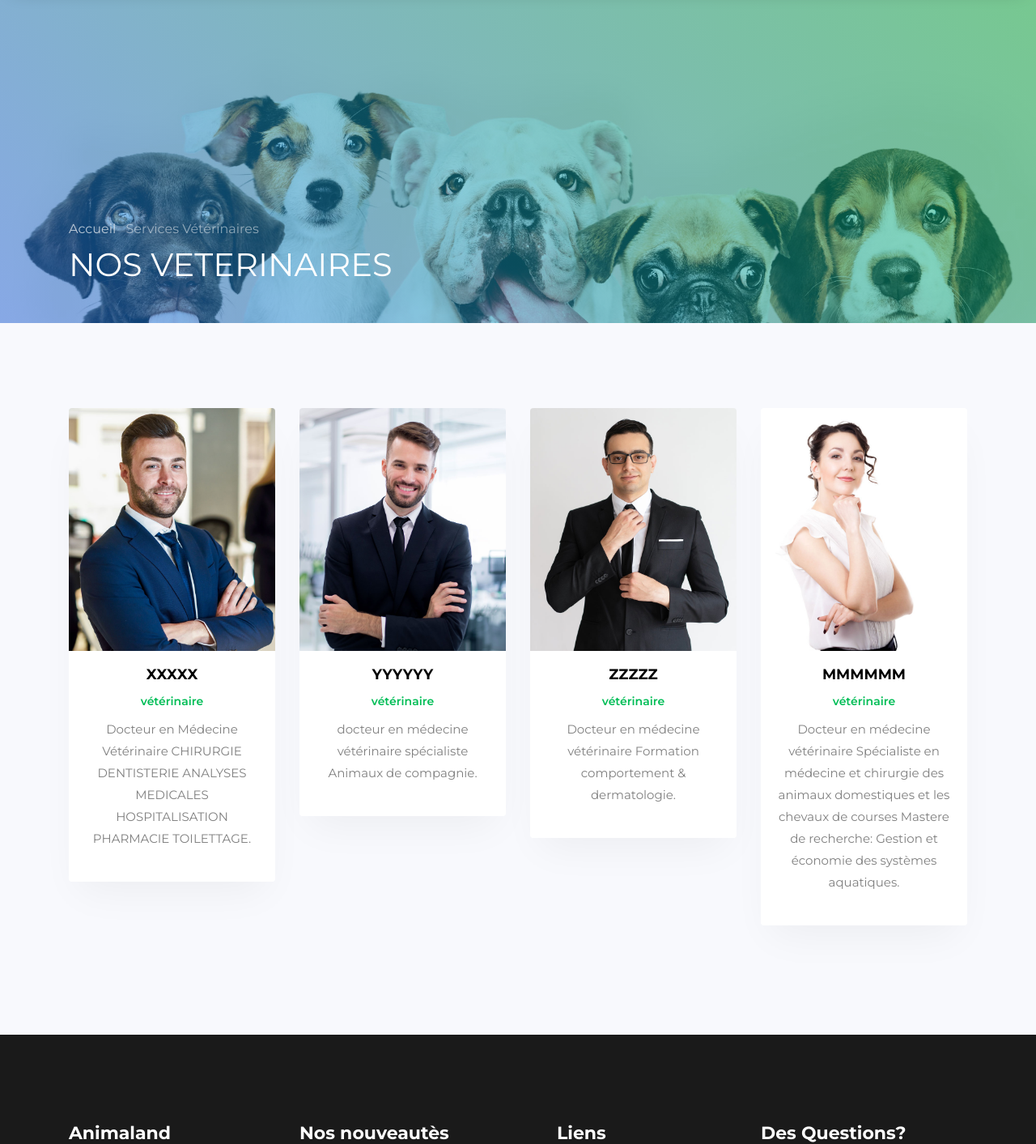
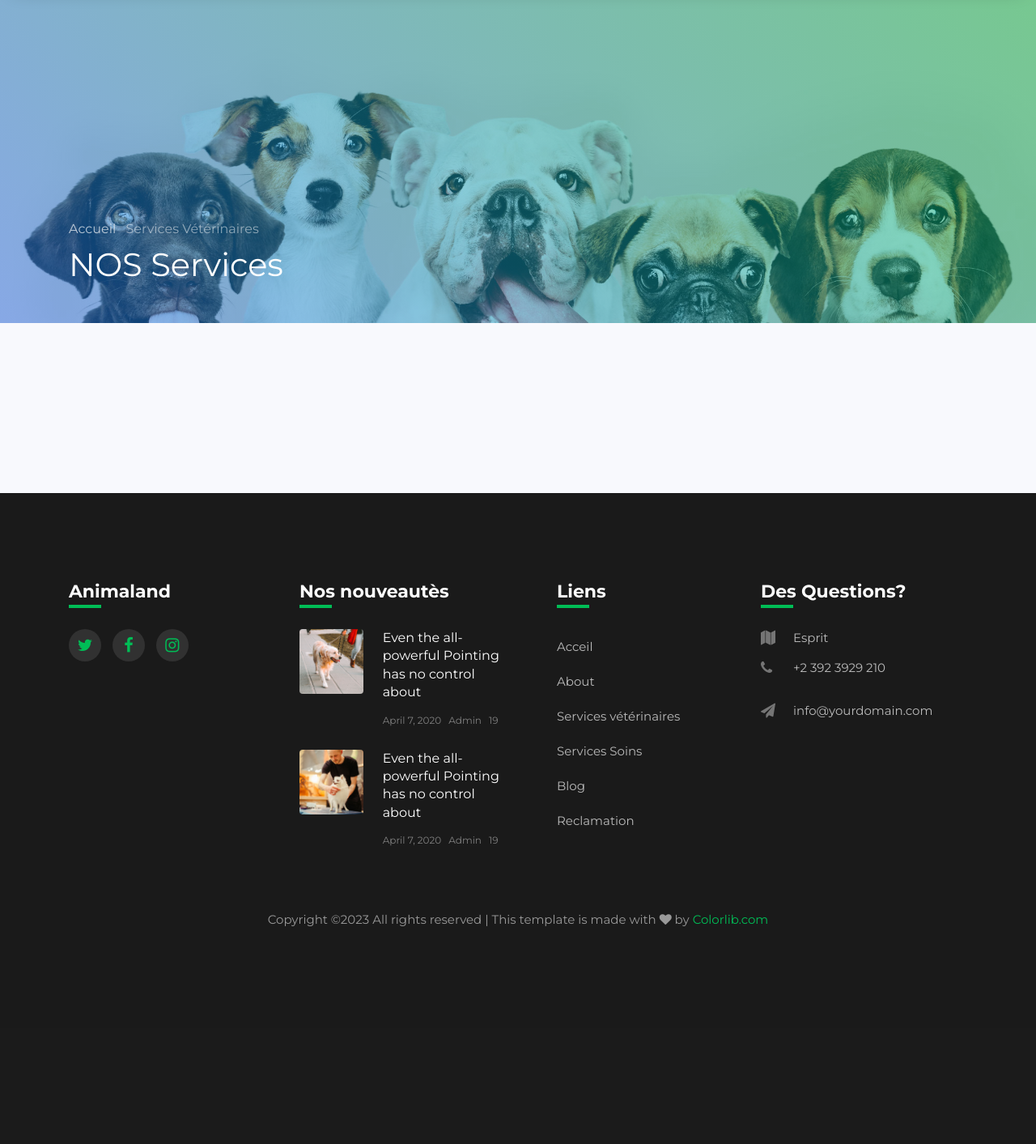
Before and after one commit to YassineHamza20/AnimLand, a Symfony app: template templates/vet.html.twig in a window 1280 px wide. Shown: the part 165-1578 px from the top of the page at 81% size. After the commit the page ends 1309 px from the top, so only its background shows below. Run offline with Twig, Linux system fonts and the light colour scheme; the template is opened without the code that fills it, so the values that code supplies are empty; some libraries are stand-ins or nearby versions.

Commit message:
first commit

```diff
--- a/src/Entity/ServiceV.php
+++ b/src/Entity/ServiceV.php
@@ -99,5 +99,4 @@
 
         return $this;
     }
-
 }
--- a/templates/back/baseback.html.twig
+++ b/templates/back/baseback.html.twig
@@ -332,7 +332,7 @@
                                 data-toggle="dropdown" aria-haspopup="true" aria-expanded="false">
                                 <span class="mr-2 d-none d-lg-inline text-gray-600 small">Douglas McGee</span>
                                 <img class="img-profile rounded-circle"
-                                    src="img/undraw_profile.svg">
+                                    src="{{asset('img/undraw_profile.svg')}}">
                             </a>
                             <!-- Dropdown - User Information -->
                             <div class="dropdown-menu dropdown-menu-right shadow animated--grow-in"
--- a/templates/vet.html.twig
+++ b/templates/vet.html.twig
@@ -72,7 +72,7 @@
         <div class="row no-gutters slider-text align-items-end">
           <div class="col-md-9 ftco-animate pb-5">
           	<p class="breadcrumbs mb-2"><span class="mr-2"><a href="index.html">Accueil <i class="ion-ios-arrow-forward"></i></a></span> <span>Services Vétérinaires <i class="ion-ios-arrow-forward"></i></span></p>
-            <h1 class="mb-0 bread">NOS VETERINAIRES</h1>
+            <h1 class="mb-0 bread">NOS Services</h1>
           </div>
         </div>
       </div>
@@ -81,16 +81,23 @@
     <section class="ftco-section bg-light">
 			<div class="container">
 				<div class="row">
+
+
+			{% for item in service_vs  %}
 					<div class="col-md-6 col-lg-3 ftco-animate">
 						<div class="staff">
 							<div class="img-wrap d-flex align-items-stretch">
-								<div class="img align-self-stretch" style="background-image: url(images/staff-1.jpg);"></div>
+								<div class="img align-self-stretch" style="background-image: url(images/staff-6.jpg);"></div>
 							</div>
 							<div class="text pt-3 px-3 pb-4 text-center">
-								<h3>XXXXX</h3>
-								<span class="position mb-2">vétérinaire</span>
+								<h3>{{item.prix}}</h3>
+								<h3>{{item.Nom}}</h3>*
+								<h3>{{item.description}}</h3>
+								<h3>{{item.category}}</h3>
+
+								<span class="position mb-2"></span>
 								<div class="faded">
-									<p>Docteur en Médecine Vétérinaire CHIRURGIE DENTISTERIE ANALYSES MEDICALES HOSPITALISATION PHARMACIE TOILETTAGE.</p>
+									<p>description</p>
 									<ul class="ftco-social text-center">
 		                <li class="ftco-animate"><a href="#" class="d-flex align-items-center justify-content-center"><span class="fa fa-twitter"></span></a></li>
 		                <li class="ftco-animate"><a href="#" class="d-flex align-items-center justify-content-center"><span class="fa fa-facebook"></span></a></li>
@@ -101,73 +108,16 @@
 							</div>
 						</div>
 					</div>
-					<div class="col-md-6 col-lg-3 ftco-animate">
-						<div class="staff">
-							<div class="img-wrap d-flex align-items-stretch">
-								<div class="img align-self-stretch" style="background-image: url(images/staff-2.jpg);"></div>
-							</div>
-							<div class="text pt-3 px-3 pb-4 text-center">
-								<h3>YYYYYY</h3>
-								<span class="position mb-2"> vétérinaire</span>
-								<div class="faded">
-									<p>docteur en médecine vétérinaire spécialiste Animaux de compagnie.</p>
-									<ul class="ftco-social text-center">
-		                <li class="ftco-animate"><a href="#" class="d-flex align-items-center justify-content-center"><span class="fa fa-twitter"></span></a></li>
-		                <li class="ftco-animate"><a href="#" class="d-flex align-items-center justify-content-center"><span class="fa fa-facebook"></span></a></li>
-		                <li class="ftco-animate"><a href="#" class="d-flex align-items-center justify-content-center"><span class="fa fa-google"></span></a></li>
-		                <li class="ftco-animate"><a href="#" class="d-flex align-items-center justify-content-center"><span class="fa fa-instagram"></span></a></li>
-		              </ul>
-	              </div>
-							</div>
-						</div>
-					</div>
-					<div class="col-md-6 col-lg-3 ftco-animate">
-						<div class="staff">
-							<div class="img-wrap d-flex align-items-stretch">
-								<div class="img align-self-stretch" style="background-image: url(images/staff-3.jpg);"></div>
-							</div>
-							<div class="text pt-3 px-3 pb-4 text-center">
-								<h3>ZZZZZ</h3>
-								<span class="position mb-2">vétérinaire</span>
-								<div class="faded">
-									<p>Docteur en médecine vétérinaire Formation comportement & dermatologie.</p>
-									<ul class="ftco-social text-center">
-		                <li class="ftco-animate"><a href="#" class="d-flex align-items-center justify-content-center"><span class="fa fa-twitter"></span></a></li>
-		                <li class="ftco-animate"><a href="#" class="d-flex align-items-center justify-content-center"><span class="fa fa-facebook"></span></a></li>
-		                <li class="ftco-animate"><a href="#" class="d-flex align-items-center justify-content-center"><span class="fa fa-google"></span></a></li>
-		                <li class="ftco-animate"><a href="#" class="d-flex align-items-center justify-content-center"><span class="fa fa-instagram"></span></a></li>
-		              </ul>
-	              </div>
-							</div>
-						</div>
-					</div>
-
-
-
-					<div class="col-md-6 col-lg-3 ftco-animate">
-						<div class="staff">
-							<div class="img-wrap d-flex align-items-stretch">
-								<div class="img align-self-stretch" style="background-image: url(images/staff-6.jpg);"></div>
-							</div>
-							<div class="text pt-3 px-3 pb-4 text-center">
-								<h3>MMMMMM</h3>
-								<span class="position mb-2">vétérinaire</span>
-								<div class="faded">
-									<p>Docteur en médecine vétérinaire Spécialiste en médecine et chirurgie des animaux domestiques et les chevaux de courses Mastere de recherche: Gestion et économie des systèmes aquatiques.</p>
-									<ul class="ftco-social text-center">
-		                <li class="ftco-animate"><a href="#" class="d-flex align-items-center justify-content-center"><span class="fa fa-twitter"></span></a></li>
-		                <li class="ftco-animate"><a href="#" class="d-flex align-items-center justify-content-center"><span class="fa fa-facebook"></span></a></li>
-		                <li class="ftco-animate"><a href="#" class="d-flex align-items-center justify-content-center"><span class="fa fa-google"></span></a></li>
-		                <li class="ftco-animate"><a href="#" class="d-flex align-items-center justify-content-center"><span class="fa fa-instagram"></span></a></li>
-		              </ul>
-	              </div>
-							</div>
-						</div>
-					</div>
-
+				 {% endfor %}
 
 			</div>
 		</section>
+		{# {% for item in service_vs  %}
+    <p>{{item.prix}} <p/>
+	<p>{{item.Nom}} <p/>
+	<p>{{item.Description}} <p/>
+	<p>{{item.category}} <p/> #}
+
 
     <footer class="footer">
 			<div class="container">
@@ -239,6 +189,10 @@
 			</div>
 		</footer>
 
+ {% for item in service_vs  %}
+    <p>{{item.prix}} <p/>
+
+    {% endfor %}
 
 
 
```
Also changed, not shown: src/Controller/Front2Controller.php (added, +18 -0 lines), src/Controller/FrontController.php (+5 -3 lines), templates/front2/index.html.twig (added, +20 -0 lines), templates/services.html.twig (line endings or trailing spaces).
